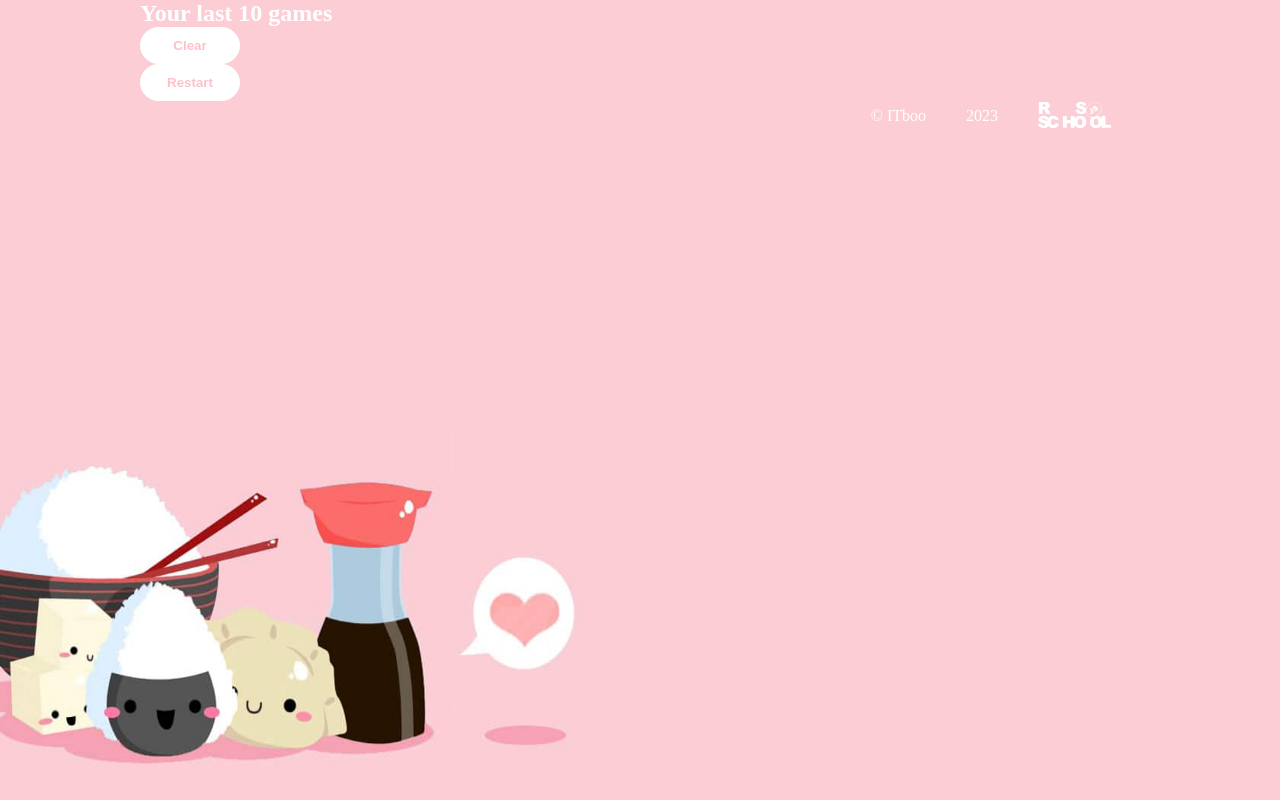
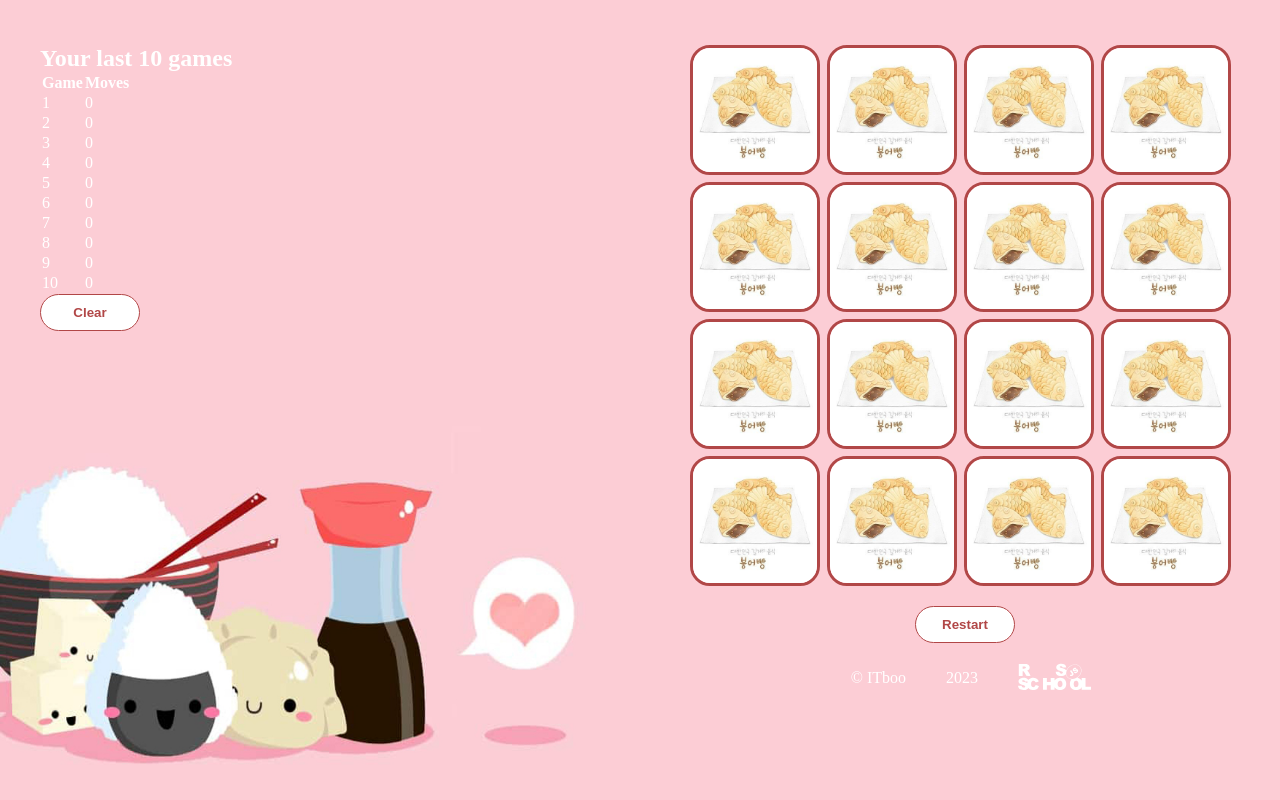
Before and after one commit to ITboo/js30, a website with bundled scripts: page game/index.html in a window 1280 px wide. Built offline with nearby package versions, Linux system fonts and the light colour scheme.

Commit message:
feat: add grid  (Wed, Oct 11, 2023 04:14:40 PM)

```diff
--- a/game/index.html
+++ b/game/index.html
@@ -13,11 +13,63 @@
     <main class="main">
         <div class="container">
         <div class="game">
-            <div class="game__results">
-                <h2>Your last 10 games</h2>
-                <button class="results__btn">Clear</button>
+            <div class="game__score">
+                <h2 class="game__score-title">Your last 10 games</h2>
+                <table>
+                    <thead>
+                      <tr>
+                        <th>Game</th>
+                        <th>Moves</th>
+                      </tr>
+                    </thead>
+                    <tbody>
+                      <tr class="place">
+                        <td>1</td>
+                        <td class="place-count" data-place="1">0</td>
+                      </tr>
+                      <tr class="place">
+                        <td>2</td>
+                        <td class="place-count" data-place="2">0</td>
+                      </tr>
+                      <tr class="place">
+                        <td>3</td>
+                        <td class="place-count" data-place="3">0</td>
+                      </tr>
+                      <tr class="place">
+                        <td>4</td>
+                        <td class="place-count" data-place="4">0</td>
+                      </tr>
+                      <tr class="place">
+                        <td>5</td>
+                        <td class="place-count" data-place="5">0</td>
+                      </tr>
+                      <tr class="place">
+                        <td>6</td>
+                        <td class="place-count" data-place="6">0</td>
+                      </tr>
+                      <tr class="place">
+                        <td>7</td>
+                        <td class="place-count" data-place="7">0</td>
+                      </tr>
+                      <tr class="place">
+                        <td>8</td>
+                        <td class="place-count" data-place="8">0</td>
+                      </tr>
+                      <tr class="place">
+                        <td>9</td>
+                        <td class="place-count" data-place="9">0</td>
+                      </tr>
+                      <tr class="place">
+                        <td>10</td>
+                        <td class="place-count" data-place="10">0</td>
+                      </tr>
+                    </tbody>
+                  </table>
+                <button class="score__btn">Clear</button>
             </div>
+
             <div class="game__board">
+                <div class="grid"></div>
                 <button class="board__btn">Restart</button>
             </div>
         </div>
@@ -35,7 +87,7 @@
         </div>
 
     </footer>
-    <script src="script/index.js"></script>
+    <script src="./index.js" type="module"></script>
 </body>
 
 </html>
--- /dev/null
+++ b/game/index.js
@@ -0,0 +1,30 @@
+import { cardArray } from "./script/cards.js";
+document.addEventListener('DOMContentLoaded', () => {
+  const grid = document.querySelector('.grid')
+  // TODO create board
+  console.log('Game has been started')
+  function createBoard() {
+    for (let i = 0; i < cardArray.length; i++) {
+      const card = document.createElement('img')
+      card.setAttribute('src', 'assets/img/1.jpg')
+      card.setAttribute('data-id', i)
+      card.classList.add('card__img')
+      grid.appendChild(card)
+    }
+    console.log('Grid has been created')
+  }
+
+  // TODO flip cards
+
+  // TODO local storage
+
+  // TODO score update
+
+  // TODO random fact
+
+  // TODO buttons
+
+  // TODO settings
+
+  createBoard();
+});
--- /dev/null
+++ b/game/script/cards.js
@@ -0,0 +1,66 @@
+export const cardArray = [
+    {
+        name: 'punoppan',
+        img: '../assets/img/1.jpg'
+    },
+    {
+        name: 'mandu',
+        img: '../assets/img/2.jpg'
+    },
+    {
+        name: 'kimbap',
+        img: '../assets/img/3.jpg'
+    },
+    {
+        name: 'omuk',
+        img: '../assets/img/4.jpg'
+    },
+    {
+        name: 'dak',
+        img: '../assets/img/5.jpg'
+    },
+    {
+        name: 'padjon',
+        img: '../assets/img/6.jpg'
+    },
+    {
+        name: 'pondaegi',
+        img: '../assets/img/7.jpg'
+    },
+    {
+        name: 'sundae',
+        img: '../assets/img/8.jpg'
+    },
+    {
+        name: 'punoppan',
+        img: '../assets/img/1.jpg'
+    },
+    {
+        name: 'mandu',
+        img: '../assets/img/2.jpg'
+    },
+    {
+        name: 'kimbap',
+        img: '../assets/img/3.jpg'
+    },
+    {
+        name: 'omuk',
+        img: '../assets/img/4.jpg'
+    },
+    {
+        name: 'dak',
+        img: '../assets/img/5.jpg'
+    },
+    {
+        name: 'padjon',
+        img: '../assets/img/6.jpg'
+    },
+    {
+        name: 'pondaegi',
+        img: '../assets/img/7.jpg'
+    },
+    {
+        name: 'sundae',
+        img: '../assets/img/8.jpg'
+    },
+]
--- a/game/style/style.css
+++ b/game/style/style.css
@@ -1,3 +1,4 @@
+/*COMMON*/
 * {
     box-sizing: border-box;
     margin: 0;
@@ -15,32 +16,72 @@ body {
     color: white;
 }
 
-button{
+button {
     cursor: pointer;
     background-color: white;
     padding: 10px 10px;
     border-radius: 30px;
-    border: solid white 1px;
+    border: solid rgb(177, 71, 71) 1px;
     width: 100px;
-    color: pink;
+    color: rgb(177, 71, 71);
     font-weight: bold;
 }
+
 .container {
     margin: 0 auto;
-    width: 1000px;
+    width: 1200px;
 }
 
+.game {
+    padding-top: 45px;
+    display: flex;
+    justify-content: space-between;
+}
 
-.footer__content{
+/*SCORE*/
+.place-count {
+    margin-left: 20px;
+}
+
+/*BOARD*/
+.game__board {
+    display: flex;
+    flex-direction: column;
+    justify-content: center;
+}
+
+.grid {
+    display: flex;
+    flex-wrap: wrap;
+    gap: 7px;
+    margin-bottom: 20px;
+    width: 550px;
+}
+
+.board__btn {
+    margin: 0 auto;
+}
+
+.card__img {
+    width: 130px;
+    border: solid 3px rgb(177, 71, 71);
+    border-radius: 20px;
+}
+
+/*FOOTER*/
+.footer__content {
+    padding: 20px;
     display: flex;
     justify-content: right;
     align-items: center;
     gap: 40px;
 }
-.footer__content-link{
+
+.footer__content-link {
     text-decoration: none;
     color: white;
 }
-.rss__img{
+
+.rss__img {
     width: 30%;
 }
```
Also changed, not shown: package.json (added, +20 -0 lines), game/assets/img/1.jpg (added), game/assets/img/2.jpg (added), game/assets/img/3.jpg (added), game/assets/img/4.jpg (added), game/assets/img/5.jpg (added), game/assets/img/6.jpg (added), game/assets/img/7.jpg (added), game/assets/img/8.jpg (added), game/script/index.js (deleted).
